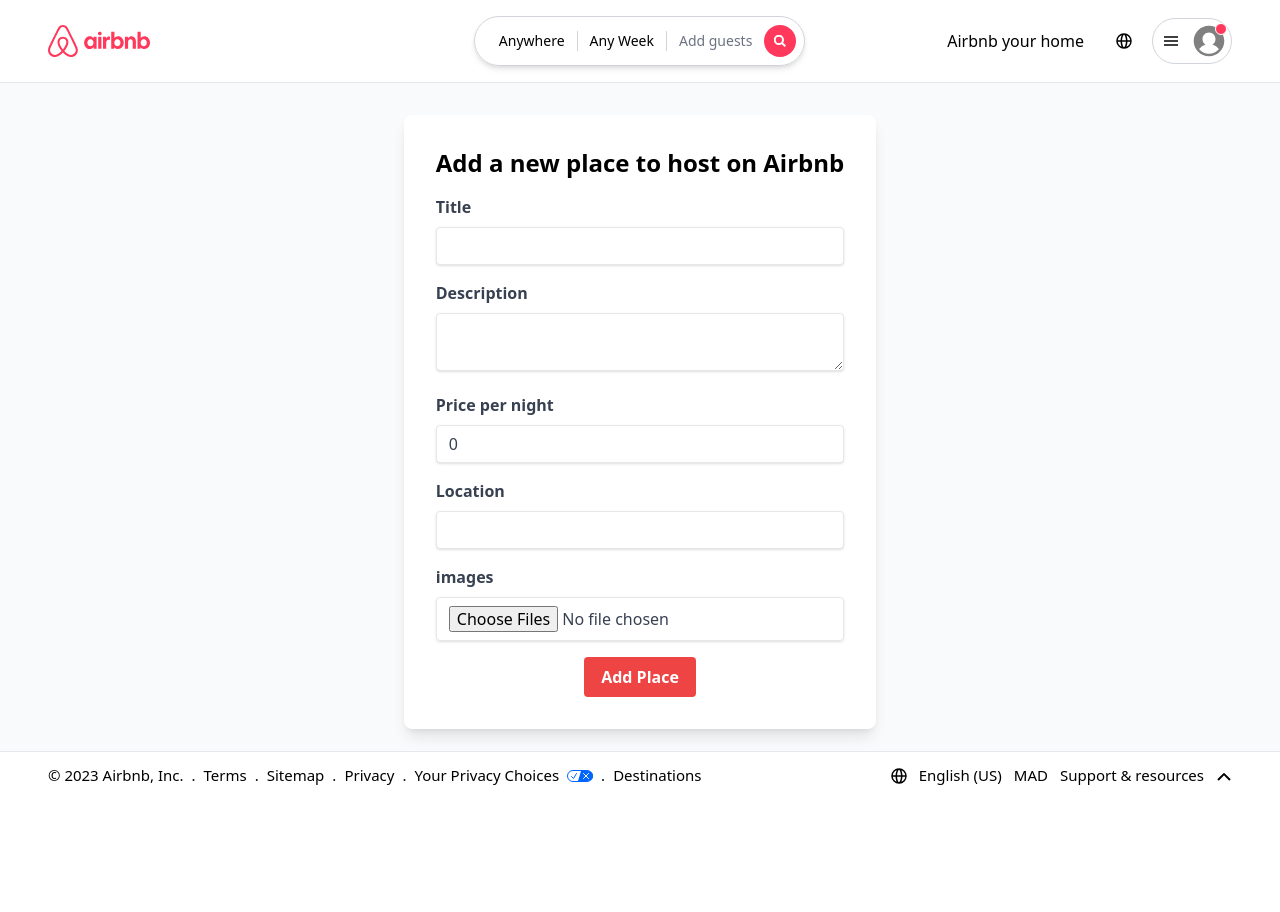
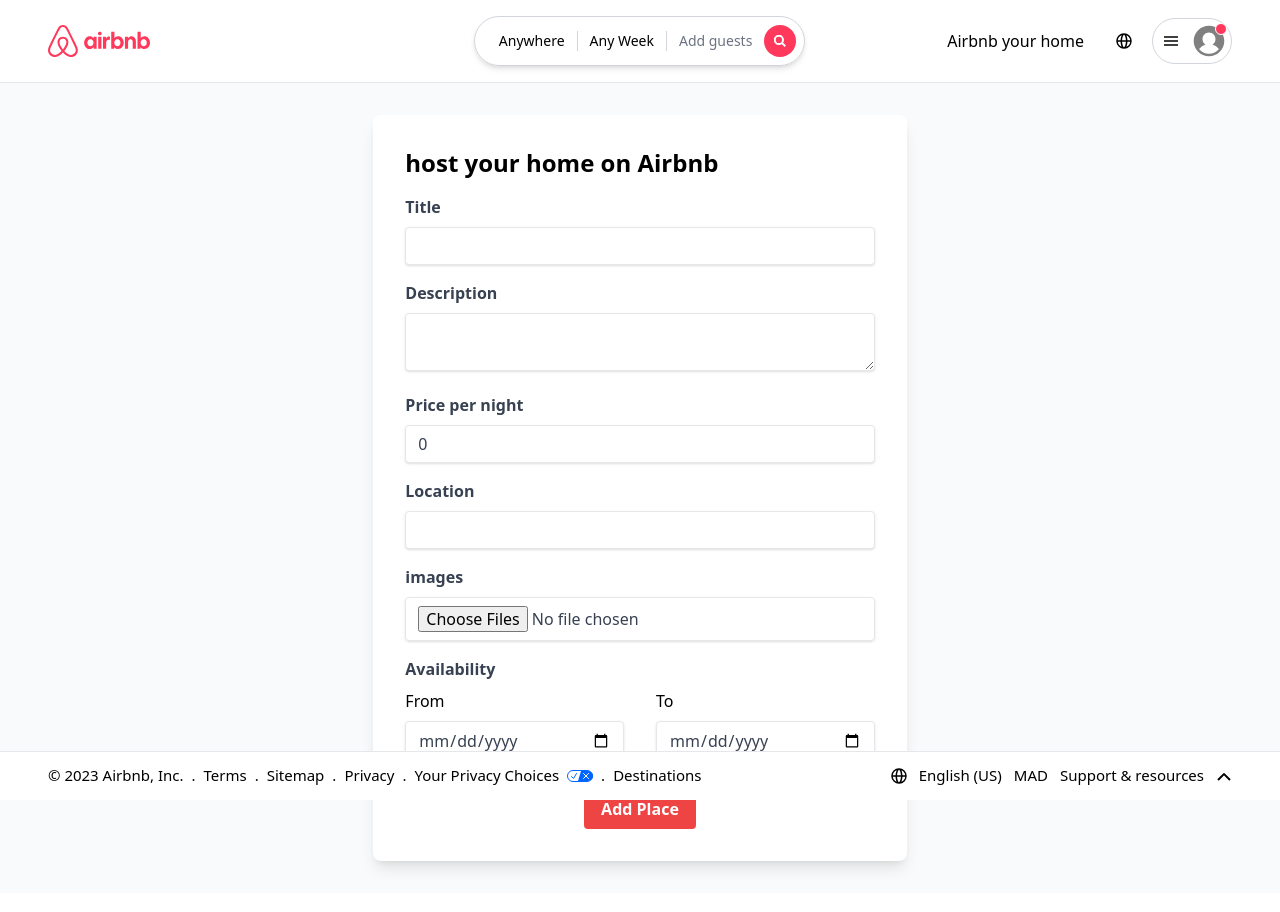
Before and after one commit to oussamaennadafy/Airbnb-clone-frontend, a React (Vite) app: page /host in a window 1280 px wide. Shown: the top 912 px of the page. Before the commit the page ends 810 px from the top, so only its background shows below. Built offline with nearby package versions, Linux system fonts and the light colour scheme.

Commit message:
fix dates on home page

```diff
--- a/src/components/Home/Main/Item.jsx
+++ b/src/components/Home/Main/Item.jsx
@@ -6,7 +6,17 @@
 
 const Item = (props) => {
   // desctructer props
-  const { id, photos, location, rating, views, availability, price } = props;
+  const {
+    _id,
+    images,
+    location,
+    ratingAverage: rating,
+    viewedTimesLastWeek: views,
+    availability,
+    price,
+    from,
+    to,
+  } = props.place;
 
   // refs
   const scrollElementRef = useRef(null);
@@ -27,16 +37,24 @@
 
   // handle Click Arrows
   const handleClickArrows = (e) => {
-    e.preventDefault();
     e.stopPropagation();
-    // console.log(e.target);
+  };
+
+  const formatDate = (from, to) => {
+    const fromMonth = from?.split(" ")[1];
+    const fromDay = from?.split(" ")[2];
+    const toMonth = to?.split(" ")[1];
+    const toDay = to?.split(" ")[2];
+    return `${fromMonth} ${fromDay} - ${
+      toMonth !== fromMonth ? toMonth : ""
+    } ${toDay}`;
   };
 
   return (
     <figure className="group cursor-pointer font-normal">
       <Link
         target="_blanc"
-        to={`/places/${id}`}
+        to={`/places/${_id}`}
         className="relative min-w-full"
       >
         <div
@@ -44,13 +62,13 @@
           className="h-[300px] min-w-full relative overflow-auto hide-scrollbar rounded-lg"
         >
           <div className="flex h-full min-w-full">
-            {photos.map((photo) => {
+            {images.map((image) => {
               return (
                 <img
                   ref={lastElementRef}
                   className="min-h-full min-w-full object-cover"
-                  key={photo}
-                  src={photo}
+                  key={image}
+                  src={image}
                 />
               );
             })}
@@ -85,7 +103,7 @@
         <p className="text-gray-800 opacity-80">
           Viewed {views} times last week
         </p>
-        <p className="text-gray-800 opacity-80">{availability}</p>
+        <p className="text-gray-800 opacity-80">{formatDate(from, to)}</p>
         <p>
           <strong>MAD {price}</strong> <span>night</span>
         </p>
--- a/src/components/Home/Main/index.jsx
+++ b/src/components/Home/Main/index.jsx
@@ -3,6 +3,7 @@
 
 export default function Main() {
   const [places, setPlaces] = useState([]);
+  console.log(places);
   useEffect(() => {
     fetch("http://localhost:8000/api/v1/places")
       .then((response) => response.json())
@@ -14,16 +15,7 @@
       className="min-h-screen max-w-screen py-8 px-12 grid grid-cols-1 sm:grid-cols-2 lg:grid-cols-3 xl:grid-cols-4 2xl:grid-cols-5 3xl:grid-cols-6 gap-x-5 gap-y-10 mt-1"
     >
       {places.map((place) => (
-        <Item
-          key={place._id}
-          id={place._id}
-          photos={place.images}
-          location={place.location}
-          rating={place.ratingAverage}
-          views={place.viewedTimesLastWeek}
-          availability="Feb 26 - Mar 4"
-          price={place.price}
-        />
+        <Item place={place} key={place._id} />
       ))}
     </main>
   );
--- a/src/hooks/useSlider.js
+++ b/src/hooks/useSlider.js
@@ -5,27 +5,31 @@
   rightArrow,
   lastChild,
   margine = 0
-) {
-  const middleOfChild = Math.round(lastChild.clientWidth / 2);
+)
+{
+  const middleOfChild = Math.round(lastChild?.clientWidth / 2);
   // hide the left arrow at first time
   leftArrow.classList.add("hidden");
 
   // add the scroll event
-  leftArrow.addEventListener("click", () => {
+  leftArrow.addEventListener("click", () =>
+  {
     elementToScroll.scrollTo({
-      left: elementToScroll.scrollLeft - viewportElement.clientWidth + margine,
+      left: elementToScroll.scrollLeft - viewportElement?.clientWidth + margine,
       behavior: "smooth",
     });
   });
-  rightArrow.addEventListener("click", () => {
+  rightArrow.addEventListener("click", () =>
+  {
     elementToScroll.scrollTo({
-      left: elementToScroll.scrollLeft + viewportElement.clientWidth - margine,
+      left: elementToScroll.scrollLeft + viewportElement?.clientWidth - margine,
       behavior: "smooth",
     });
   });
 
   // logic to show or hide arrows
-  elementToScroll.addEventListener("scroll", (event) => {
+  elementToScroll.addEventListener("scroll", (event) =>
+  {
     // left arrow
     if (event.target.scrollLeft > middleOfChild)
       leftArrow.classList.remove("hidden");
@@ -33,7 +37,7 @@
 
     // right arrow
     if (
-      event.target.scrollLeft + viewportElement.clientWidth + middleOfChild <=
+      event.target.scrollLeft + viewportElement?.clientWidth + middleOfChild <=
       event.target.scrollWidth
     )
       rightArrow.classList.remove("hidden");
--- a/src/pages/Host.jsx
+++ b/src/pages/Host.jsx
@@ -9,6 +9,8 @@
   const [images, setImages] = useState([]);
   const [location, setLocation] = useState("");
   const [description, setDescription] = useState("");
+  const [from, setFrom] = useState(null);
+  const [to, setTo] = useState(null);
   const [loader, setLoader] = useState(false);
   const [error, setError] = useState("");
   const fileinputRef = useRef(null);
@@ -39,11 +41,11 @@
       setError("Price must be a number");
       return;
     }
-    // check if images are uploaded
-    if (images.length < 5) {
-      setError("Please upload at least 5 images");
-      return;
-    }
+    // // check if images are uploaded
+    // if (images.length < 5) {
+    //   setError("Please upload at least 5 images");
+    //   return;
+    // }
     // reset error
     setError(false);
     // send data to the server
@@ -54,6 +56,8 @@
     formData.append("host", "oussama");
     formData.append("location", location);
     formData.append("description", description);
+    formData.append("from", from);
+    formData.append("to", to);
     for (let i = 0; i < images.length; i++) {
       formData.append("images", images[i]);
     }
@@ -64,7 +68,7 @@
         },
       })
       .then((res) => {
-        console.log(res.data.body.createdPlace.images);
+        console.log(res.data.body.createdPlace);
         // reset form
         setTitle("");
         setPrice("");
@@ -77,7 +81,7 @@
       })
       .catch((err) => {
         setLoader(false);
-        setError(true);
+        setError("something went wrong");
       });
   };
   return (
@@ -88,10 +92,8 @@
         toggleMenu={toggleMenu}
       />
       <section className="min-h-[calc(100vh-132px)] flex items-center justify-center bg-gray-50">
-        <div className="max-w-3xl mx-auto my-8 bg-white p-8 rounded-lg shadow-lg">
-          <h2 className="text-2xl font-bold mb-4">
-            Add a new place to host on Airbnb
-          </h2>
+        <div className="w-5/12 mx-auto my-8 bg-white p-8 rounded-lg shadow-lg">
+          <h2 className="text-2xl font-bold mb-4">host your home on Airbnb</h2>
           <form onSubmit={handleSubmit}>
             <div className="mb-4">
               <label
@@ -164,10 +166,39 @@
                 multiple
                 id="images"
                 ref={fileinputRef}
-                // value={images}
                 onChange={(e) => setImages(e.target.files)}
                 className="shadow appearance-none border rounded w-full py-2 px-3 text-gray-700 leading-tight focus:outline-none focus:shadow-outline"
               />
+            </div>
+            <div className="mb-4">
+              <label
+                htmlFor="images"
+                className="block text-gray-700 font-bold mb-2"
+              >
+                Availability
+              </label>
+              <div className="flex justify-between gap-8">
+                <div className="w-1/2">
+                  <label htmlFor="from">From</label>
+                  <input
+                    type="date"
+                    name="from"
+                    id="from"
+                    onChange={(e) => setFrom(e.target.value)}
+                    className="shadow appearance-none mt-2 border rounded w-full py-2 px-3 text-gray-700 leading-tight focus:outline-none focus:shadow-outline"
+                  />
+                </div>
+                <div className="w-1/2">
+                  <label htmlFor="from">To</label>
+                  <input
+                    type="date"
+                    name="from"
+                    onChange={(e) => setTo(e.target.value)}
+                    id="from"
+                    className="shadow appearance-none mt-2 border rounded w-full py-2 px-3 text-gray-700 leading-tight focus:outline-none focus:shadow-outline"
+                  />
+                </div>
+              </div>
             </div>
             <div className="text-center">
               {error && (
@@ -186,7 +217,7 @@
               ) : (
                 <button
                   type="submit"
-                  className="bg-red-500 transition w-28 hover:bg-red-700 text-white font-bold py-2 px-4 rounded focus:outline-none focus:shadow-outline"
+                  className="bg-red-500 transition mt-3 w-28 hover:bg-red-700 text-white font-bold py-2 px-4 rounded focus:outline-none focus:shadow-outline"
                 >
                   Add Place
                 </button>
```
